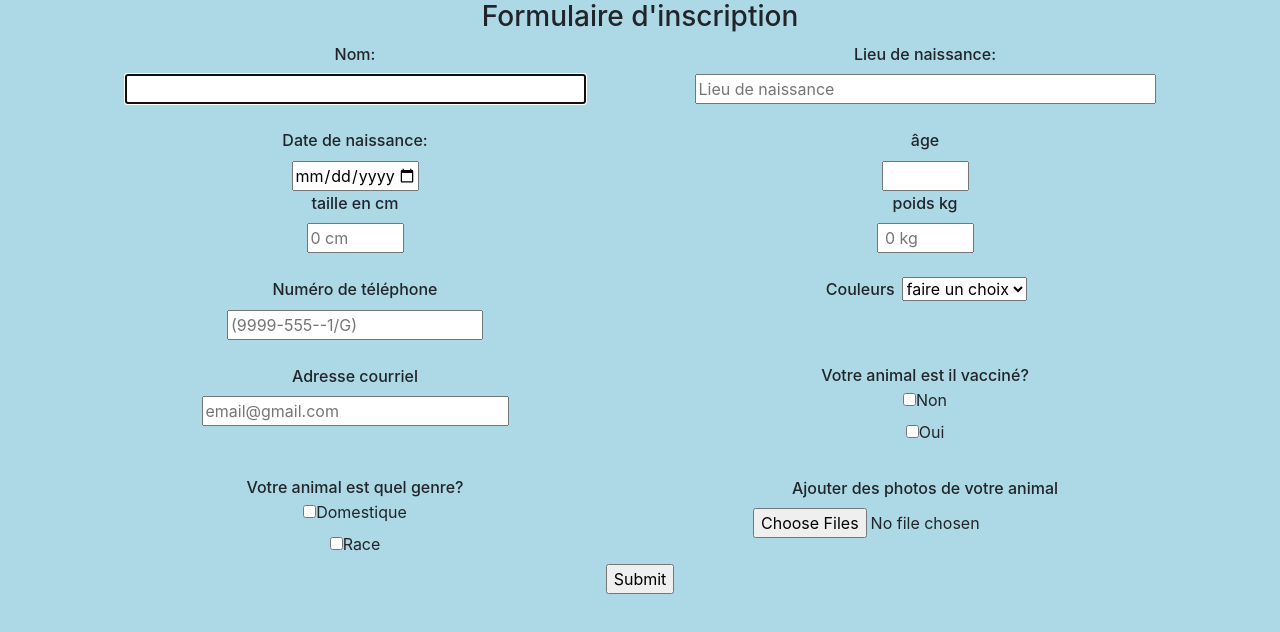
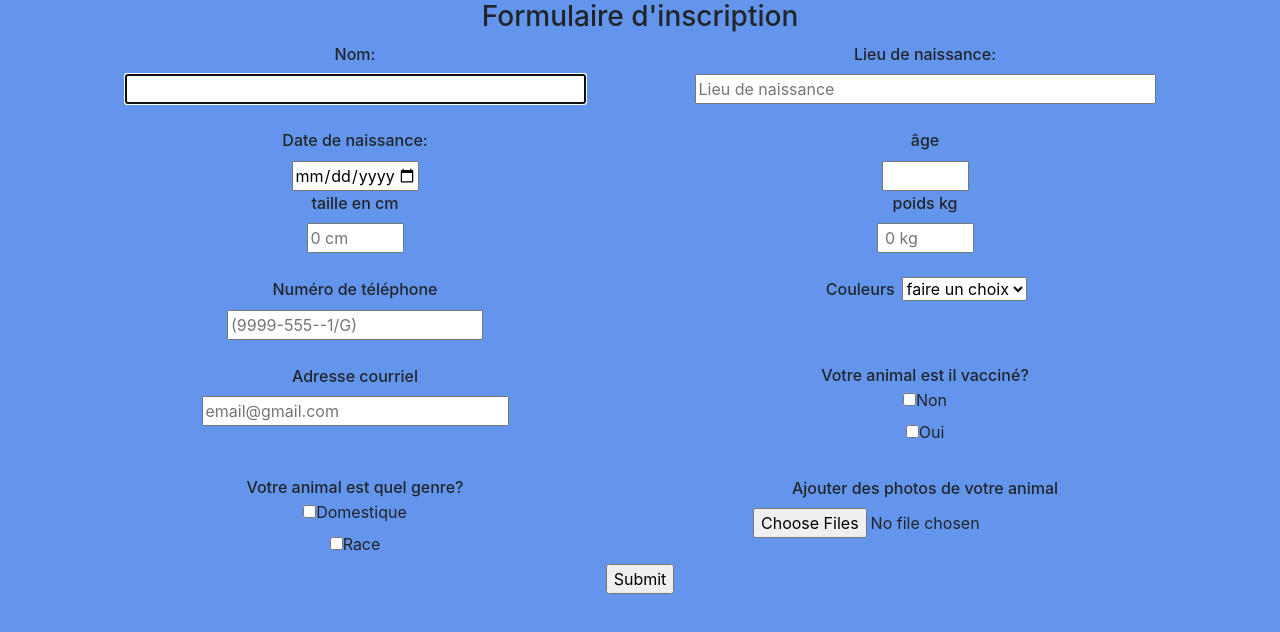
Before and after one commit to prodevweb21/webprojets, a plain HTML site: page rappelformulaires_session2/index.html in a window 1280 px wide. Drawn offline with nearby package versions, Linux system fonts and the light colour scheme.

Commit message:
css a jour

```diff
--- a/rappelformulaires_session2/CSS/style.css
+++ b/rappelformulaires_session2/CSS/style.css
@@ -1,6 +1,7 @@
+
+
 body{
-    background-color: lightblue;
-
+    background-color: cornflowerblue;
 }
 
 h6{
```
